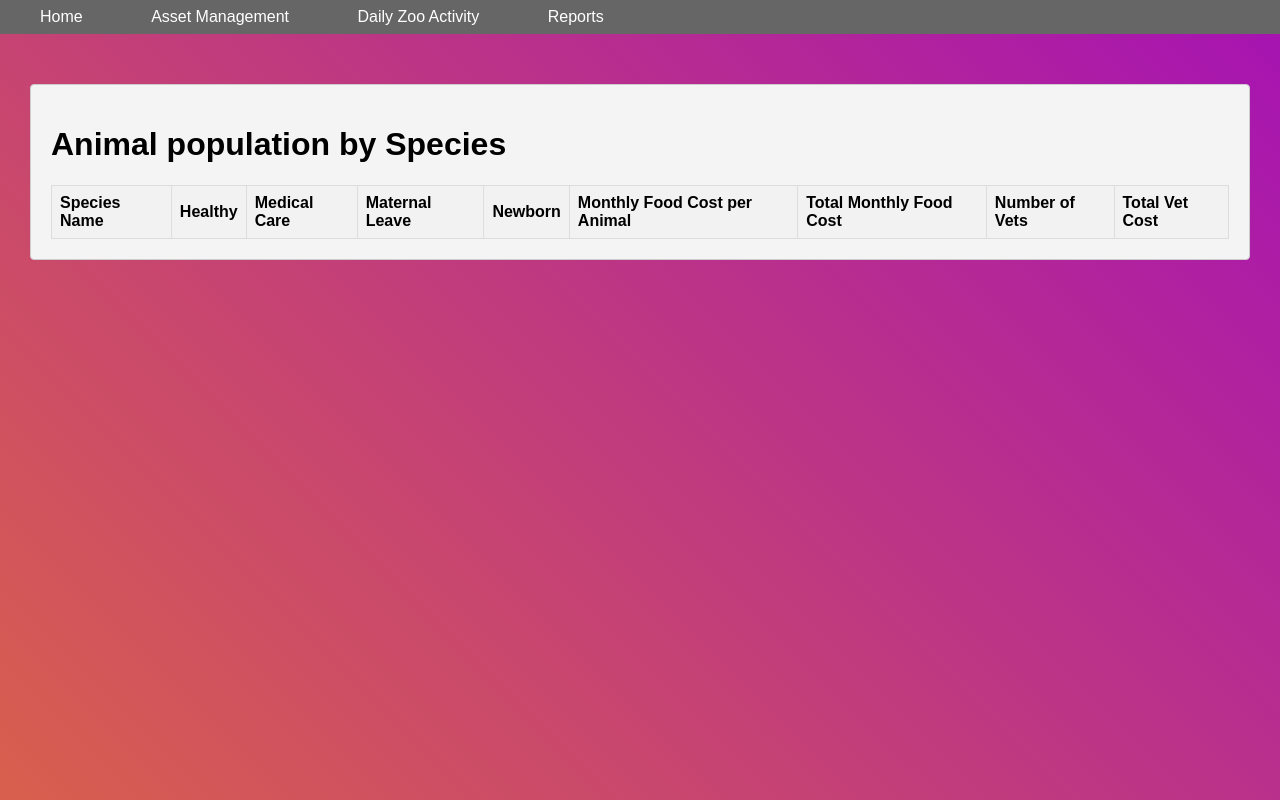
After one commit to rajbhuva1130/TurtleBackZoo, a Django app: page /reports/animal_reports/ in a window 1280 px wide. The commit adds this page. Run offline with Django 4.2, Linux system fonts and the light colour scheme; data that the repository does not hold is empty; some libraries are stand-ins or nearby versions.

Commit message:
starting report

```diff
--- /dev/null
+++ b/TurtleBackZoo/ManagementAndReporting/database_connector.py
@@ -0,0 +1,54 @@
+import psycopg2
+from contextlib import closing
+from django.conf import settings
+
+def get_connection():
+    return psycopg2.connect(
+    dbname="TurtleBackZoo",
+    user="postgres",
+    password="root1234",
+    host="localhost",
+    port="5432"
+    )
+
+def execute_query(query, *args, query_type="SELECT"):
+    with closing(get_connection()) as conn:
+        with conn.cursor() as cursor:
+            cursor.execute(query, args)
+            if query_type == "SELECT":
+                return cursor.fetchall(), True  # Return rows and success flag
+            elif query_type == "INSERT":
+                conn.commit()
+                # Optionally return the last inserted ID
+                return cursor.lastrowid, True  # Return inserted ID and success flag
+            elif query_type == "UPDATE" or query_type == "DELETE":
+                rows_affected = cursor.rowcount  # Get the number of rows affected
+                conn.commit()
+                if rows_affected > 0:
+                    return rows_affected, True  # Return number of rows affected and success flag
+                else:
+                    return 0, False  # Return failure flag if no rows were affected
+
+# Add more functions as needed to perform different operations on the database
+
+#################################################################################
+# # Example usage for a SELECT query
+# rows, success = execute_query("SELECT * FROM table_name", query_type="SELECT")
+# if success:
+#     # Process fetched rows
+#     for row in rows:
+#         print(row)
+# else:
+#     print("Query execution failed")
+
+# # Example usage for an UPDATE query
+# rows_affected, success = execute_query("UPDATE table_name SET column = %s WHERE condition = %s", value1, value2, query_type="UPDATE")
+# if success:
+#     if rows_affected > 0:
+#         print(f"{rows_affected} rows updated successfully")
+#     else:
+#         print("No rows were updated")
+# else:
+#     print("Query execution failed")
+
+##############################################################################################################
--- a/TurtleBackZoo/ManagementAndReporting/urls.py
+++ b/TurtleBackZoo/ManagementAndReporting/urls.py
@@ -5,5 +5,13 @@ urlpatterns = [
     path('', views.managementandreporting_home,name='managementandreporting_home'),
     path('asset_management',views.asset_management,name='asset_management'),
     path('daily_zoo_activity',views.daily_zoo_activity,name='daily_zoo_activity'),
-    path('management_and_reporting',views.management_and_reporting,name='management_and_reporting')
+    path('management_and_reporting',views.management_and_reporting,name='management_and_reporting'),
+
+
+    path('animal_reports/', views.animal_reports, name='animal_reports'),
+    path('top_three_attractions/', views.top_three_attractions, name='top_three_attractions'),
+    path('five_best_days/', views.five_best_days, name='five_best_days'),
+    path('average_revenue/', views.average_revenue, name='average_revenue'),
+    path('revenue_by_source/', views.revenue_by_source, name='revenue_by_source'),
+
 ]
--- a/TurtleBackZoo/ManagementAndReporting/views.py
+++ b/TurtleBackZoo/ManagementAndReporting/views.py
@@ -1,5 +1,7 @@
-from django.shortcuts import render
+from django.shortcuts import render, redirect
+from django.contrib import messages
 from django.http import HttpResponse
+from .database_connector import execute_query
 # Create your views here.
 
 ###################################### Navigation URLS
@@ -19,3 +21,71 @@ def management_and_reporting(request):
 
 def managementandreporting_home(request):
     return render(request,'home.html',{'name':'managementandreporting_home'})
+
+def animal_reports(request):
+    query = '''
+        SELECT
+            sp.species_name,
+            COUNT(CASE WHEN an.status = 'Healthy' THEN 1 ELSE NULL END) AS number_healthy,
+            COUNT(CASE WHEN an.status = 'Medical Care' THEN 1 ELSE NULL END) AS number_medical_care,
+            COUNT(CASE WHEN an.status = 'Maternal Leave' THEN 1 ELSE NULL END) AS maternal_leave,
+            COUNT(CASE WHEN an.status = 'New Born' THEN 1 ELSE NULL END) AS number_newborn,
+            sp.monthly_food_cost AS monthly_cost,
+            sp.monthly_food_cost * (
+                COUNT(CASE WHEN an.status = 'Healthy' THEN 1 END) +
+                COUNT(CASE WHEN an.status = 'Medical Care' THEN 1 END) +
+                COUNT(CASE WHEN an.status = 'Maternal Leave' THEN 1 END) +
+                COUNT(CASE WHEN an.status = 'New Born' THEN 1 END)
+            ) AS total_monthly_food_cost,
+            COUNT(DISTINCT vet.employee_id) AS number_of_vets,
+            COUNT(DISTINCT acs.employee_id) AS number_of_care_staff
+        FROM
+            species sp
+        LEFT JOIN
+            animals an ON sp.species_id = an.species_id
+        LEFT JOIN
+            veterinarian vet ON sp.species_id = vet.species_id
+        LEFT JOIN
+            animal_care_trainer_and_specialist acs ON sp.species_id = acs.species_id
+        LEFT JOIN
+            employee e ON vet.employee_id = e.employee_id OR acs.employee_id = e.employee_id
+        LEFT JOIN
+            employee_type et ON e.employee_type_id = et.employee_type_id
+        GROUP BY
+            sp.species_name, sp.monthly_food_cost
+        ORDER BY
+            sp.species_name;
+        '''
+
+    results, success = execute_query(query, query_type='SELECT')
+
+    if not success:
+        messages.error(request, "Failed to load information.")
+        return render(request, 'error.html')
+
+    columns_ = ['species_name','number_healthy', 'number_medical_care', 'maternal_leave', 'number_newborn','monthly_cost',
+                 'total_monthly_food_cost' ,'number_of_vets','total_vet_cost']
+
+    species = [dict(zip(columns_, row)) for row in results]
+
+
+    return render(request,'management_and_reporting/animal_reports.html',{'species':species})
+
+def top_three_attractions(request):
+
+    return render(request,'management_and_reporting/top_three_attractions.html')
+
+
+def five_best_days(request):
+
+    return render(request,'management_and_reporting/five_best_days.html')
+
+
+def average_revenue(request):
+
+    return render(request,'management_and_reporting/average_revenue.html')
+
+
+def revenue_by_source(request):
+
+    return render(request,'management_and_reporting/revenue_by_source.html')
--- a/TurtleBackZoo/templates/asset_management/ticket/edit_ticket.html
+++ b/TurtleBackZoo/templates/asset_management/ticket/edit_ticket.html
@@ -37,8 +37,6 @@
             </select>
         </div>
 
-
-
         <button type="submit" class="btn btn-primary">Submit</button>
     </form>
     {% endfor %}
--- /dev/null
+++ b/TurtleBackZoo/templates/management_and_reporting/animal_reports.html
@@ -0,0 +1,45 @@
+{% extends "base.html" %}
+
+{% block content %}
+<!DOCTYPE html>
+<html lang="en">
+<head>
+    <title>Animal Population Report</title>
+</head>
+<body>
+    <div class="container">
+        <h1>Animal population by Species</h1>
+        <table class="table table-striped">
+            <thead>
+                <tr>
+                    <th>Species Name</th>
+                    <th>Healthy</th>
+                    <th>Medical Care</th>
+                    <th>Maternal Leave</th>
+                    <th>Newborn</th>
+                    <th>Monthly Food Cost per Animal</th>
+                    <th>Total Monthly Food Cost</th>
+                    <th>Number of Vets</th>
+                    <th>Total Vet Cost</th>
+                </tr>
+            </thead>
+            <tbody>
+                {% for specie in species %}
+                <tr>
+                    <td>{{ specie.species_name }}</td>
+                    <td>{{ specie.number_healthy }}</td>
+                    <td>{{ specie.number_medical_care }}</td>
+                    <td>{{ specie.maternal_leave }}</td>
+                    <td>{{ specie.number_newborn }}</td>
+                    <td>{{ specie.monthly_cost }}</td>
+                    <td>{{ specie.total_monthly_food_cost }}</td>
+                    <td>{{ specie.number_of_vets }}</td>
+                    <td>{{ specie.total_vet_cost }}</td>
+                </tr>
+                {% endfor %}
+            </tbody>
+        </table>
+    </div>
+</body>
+</html>
+{% endblock %}
```
Also changed, not shown: TurtleBackZoo/templates/management_and_reporting/reports_home.html (+14 -6 lines), TurtleBackZoo/templates/management_and_reporting/revenue_by_source.html (added), TurtleBackZoo/templates/management_and_reporting/top_three_attractions.html (added).
